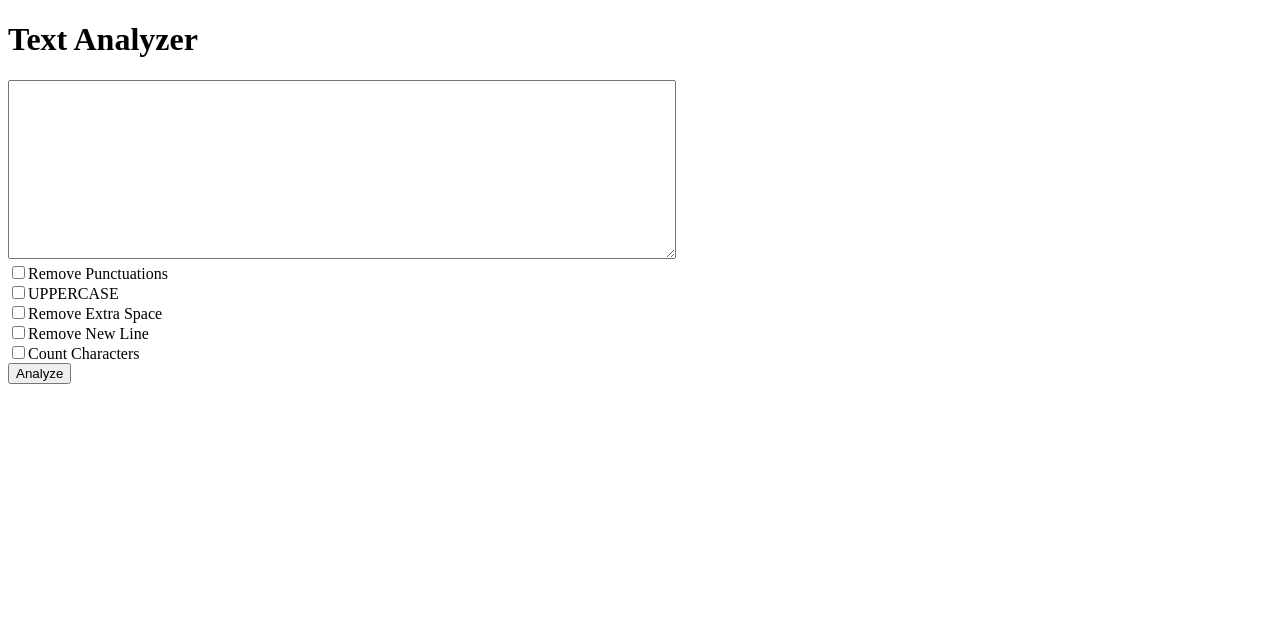
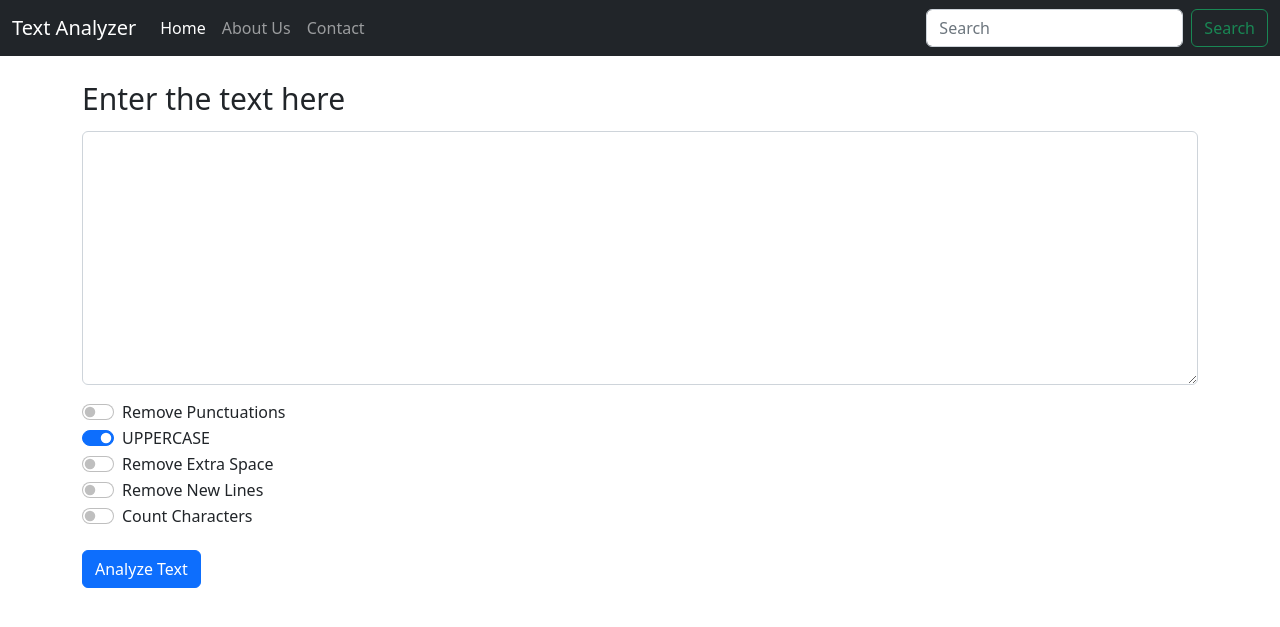
Before and after one commit to iam-anubhav/Text-Analyzer, a Django app: page / in a window 1280 px wide. Shown: the top 627 px of the page. Run offline with Django 4.2, Linux system fonts and the light colour scheme.

Commit message:
Modified the html pages.

```diff
--- a/Text_Analyzer/Text_Analyzer/views.py
+++ b/Text_Analyzer/Text_Analyzer/views.py
@@ -9,53 +9,60 @@ def index(request):
 
 def analyze(request):
     receivedText = request.GET.get('textarea', 'default')
-    removepunc = request.GET.get('cbRemovepunc','off')
-    fullcaps = request.GET.get('cbFullcaps','off')
-    extraspaceremover = request.GET.get('cbExtraspacerem','off')
-    newlineremover = request.GET.get('cbNewlinerem','off')
-    charcount = request.GET.get('cbCharcount','off')
+    cbremovepunc = request.GET.get('cbRemovepunc','off')
+    cbfullcaps = request.GET.get('cbFullcaps','off')
+    cbextraspaceremover = request.GET.get('cbExtraspacerem','off')
+    cbnewlineremover = request.GET.get('cbNewlinerem','off')
+    cbcharcount = request.GET.get('cbCharcount','off')
 
-    punctuations = '''!"#$%&'()*+,-./:;<=>?@[\]^_`{|}~'''
-    analysed = ""
+    def removepunc(str1):
+        punctuations = '''!"#$%&'()*+,-./:;<=>?@[\]^_`{|}~'''
+        updated_str = ''
+        for i in str1:
+            if i not in punctuations:
+                updated_str += i
+        return updated_str
 
-    if removepunc == "on":
-        for i in receivedText:
-            if i not in punctuations:
-                analysed += i
-                print(analysed)
-        params = {'purpose': "Removed Punctuations", 'analyzed_text': analysed}
+    def fullcaps(str1):
+        updated_str = ''
+        updated_str = str1.upper()
+        return updated_str
 
-        return render(request, 'removepunc.html', params)
-
-
-    elif fullcaps == "on":
-        analysed = receivedText.upper()
-        params = {'purpose': "UPPERCASE", 'analyzed_text': analysed}
-
-        return render(request, 'fullcaps.html', params)
-
-    elif extraspaceremover == 'on':
-        for i in range(0,len(receivedText)):
-            if (receivedText[i]==" ") and (receivedText[i+1]==" "):
+    def extraspaceremover(str1):
+        updated_str = ""
+        for i in range(0,len(str1)):
+            if (str1[i]==" ") and (str1[i+1]==" "):
                 pass
             else:
-                analysed += receivedText[i]
-        params = {'purpose': "Removed Extra Space", 'analyzed_text': analysed}
+                updated_str += str1[i]
+        return updated_str
 
-        return render(request, 'extraspace.html', params)
+    def newlineremover(str1):
+        updated_str = ""
+        for i in str1:
+            if i != "\n":
+                updated_str = updated_str + i
+        return updated_str
 
-    elif newlineremover == 'on':
-        for i in receivedText:
-            if i != '\n':
-                analysed += i
-        params = {'purpose': "Removed New Lines", 'analyzed_text': analysed}
+    def charcount(str1):
+        total_char = len(str1)
+        return total_char
 
-        return render(request, 'newlineremover.html', params)
+    analysed = receivedText
+    total_char = 0
 
-    elif charcount == 'on':
-        total_char = len(receivedText)
-        params = {'purpose': "Character Count", 'analyzed_text': total_char}
-        return render(request, 'charcount.html', params)
+    options = [cbcharcount,cbremovepunc,cbfullcaps,cbextraspaceremover,cbnewlineremover]
+    if options[0] == 'on':
+        total_char = charcount(analysed)
+    if options[1] == 'on':
+        analysed = removepunc(analysed)
+    if options[2] == 'on':
+        analysed = fullcaps(analysed)
+    if options[3] == 'on':
+        analysed = extraspaceremover(analysed)
+    if options[4] == 'on':
+        analysed = newlineremover(analysed)
 
-    else:
-        return HttpResponse('Error')
+    print(analysed)
+    params = {'analyzed_text' : analysed}
+    return render(request, 'results.html', params)
--- a/Text_Analyzer/templates/index.html
+++ b/Text_Analyzer/templates/index.html
@@ -1,19 +1,72 @@
-<!DOCTYPE html>
+<!doctype html>
 <html lang="en">
-<head>
-    <meta charset="UTF-8">
+  <head>
+    <meta charset="utf-8">
+    <meta name="viewport" content="width=device-width, initial-scale=1">
     <title>Text Analyzer</title>
-</head>
-<body>
-<h1> Text Analyzer </h1>
-<form action="/analyze" method="get">
-    <textarea name="textarea" style="width: 662px; height: 173px;"></textarea><br>
-    <input type="checkbox" name="cbRemovepunc">Remove Punctuations</input><br>
-    <input type="checkbox" name="cbFullcaps">UPPERCASE</input><BR>
-    <input type="checkbox" name="cbExtraspacerem">Remove Extra Space</input><BR>
-    <input type="checkbox" name="cbNewlinerem">Remove New Line</input><BR>
-    <input type="checkbox" name="cbCharcount">Count Characters</input><BR>
-    <button type="submit">Analyze</button>
+    <link href="https://cdn.jsdelivr.net/npm/bootstrap@5.2.3/dist/css/bootstrap.min.css" rel="stylesheet" integrity="sha384-rbsA2VBKQhggwzxH7pPCaAqO46MgnOM80zW1RWuH61DGLwZJEdK2Kadq2F9CUG65" crossorigin="anonymous">
+  </head>
+  <body>
+    <nav class="navbar navbar-expand-lg navbar-dark bg-dark">
+  <div class="container-fluid">
+    <a class="navbar-brand" href="#">Text Analyzer</a>
+    <button class="navbar-toggler" type="button" data-bs-toggle="collapse" data-bs-target="#navbarNavDropdown" aria-controls="navbarNavDropdown" aria-expanded="false" aria-label="Toggle navigation">
+      <span class="navbar-toggler-icon"></span>
+    </button>
+    <div class="collapse navbar-collapse" id="navbarNavDropdown">
+      <ul class="navbar-nav">
+        <li class="nav-item">
+          <a class="nav-link active" aria-current="page" href="#">Home</a>
+        </li>
+        <li class="nav-item">
+          <a class="nav-link" href="#">About Us</a>
+        </li>
+        <li class="nav-item">
+          <a class="nav-link" href="#">Contact</a>
+        </li>
+      </ul>
+    </div>
+    <form class="d-flex" role="search">
+        <input class="form-control me-2" type="search" placeholder="Search" aria-label="Search">
+        <button class="btn btn-outline-success" type="submit">Search</button>
+      </form>
+  </div>
+</nav>
+
+    <div class="container">
+    <form action="/analyze" method="get">
+  <div class="form-group">
+    <label for="exampleFormControlTextarea1" style="margin-top:20px; font-size:30px">Enter the text here</label>
+    <textarea class="form-control" name="textarea" id="exampleFormControlTextarea1" rows="10" style="margin-top:10px"></textarea>
+  </div>
+
+      <div class="form-check form-switch" style="margin-top:15px">
+  <input class="form-check-input" type="checkbox" name="cbRemovepunc" role="switch" id="flexSwitchCheckDefault">
+  <label class="form-check-label" for="flexSwitchCheckDefault">Remove Punctuations</label>
+</div>
+<div class="form-check form-switch">
+  <input class="form-check-input" type="checkbox" name="cbFullcaps" role="switch" id="flexSwitchCheckChecked" checked>
+  <label class="form-check-label" for="flexSwitchCheckChecked">UPPERCASE</label>
+</div>
+      <div class="form-check form-switch">
+  <input class="form-check-input" type="checkbox" role="switch" name="cbExtraspacerem" id="flexSwitchCheckDefault">
+  <label class="form-check-label" for="flexSwitchCheckDefault">Remove Extra Space</label>
+</div>
+      <div class="form-check form-switch">
+  <input class="form-check-input" type="checkbox" name="cbNewlinerem" role="switch" id="flexSwitchCheckDefault">
+  <label class="form-check-label" for="flexSwitchCheckDefault">Remove New Lines</label>
+</div>
+      <div class="form-check form-switch">
+  <input class="form-check-input" type="checkbox" name="cbCharcount" role="switch" id="flexSwitchCheckDefault">
+  <label class="form-check-label" for="flexSwitchCheckDefault">Count Characters</label>
+</div>
+
+  <button type="submit" class="btn btn-primary" style="margin-top:20px">Analyze Text</button>
 </form>
-</body>
+    </div>
+
+
+
+    <script src="https://cdn.jsdelivr.net/npm/bootstrap@5.2.3/dist/js/bootstrap.bundle.min.js" integrity="sha384-kenU1KFdBIe4zVF0s0G1M5b4hcpxyD9F7jL+jjXkk+Q2h455rYXK/7HAuoJl+0I4" crossorigin="anonymous"></script>
+  </body>
 </html>
```
Also changed, not shown: Text_Analyzer/templates/charcount.html (deleted, +0 -13 lines), Text_Analyzer/templates/extraspace.html (deleted, +0 -13 lines), Text_Analyzer/templates/fullcaps.html (deleted, +0 -13 lines), Text_Analyzer/templates/newlineremover.html (deleted, +0 -13 lines), Text_Analyzer/templates/removepunc.html (deleted, +0 -14 lines), Text_Analyzer/templates/results.html (added, +68 -0 lines), Text_Analyzer/db.sqlite3.
